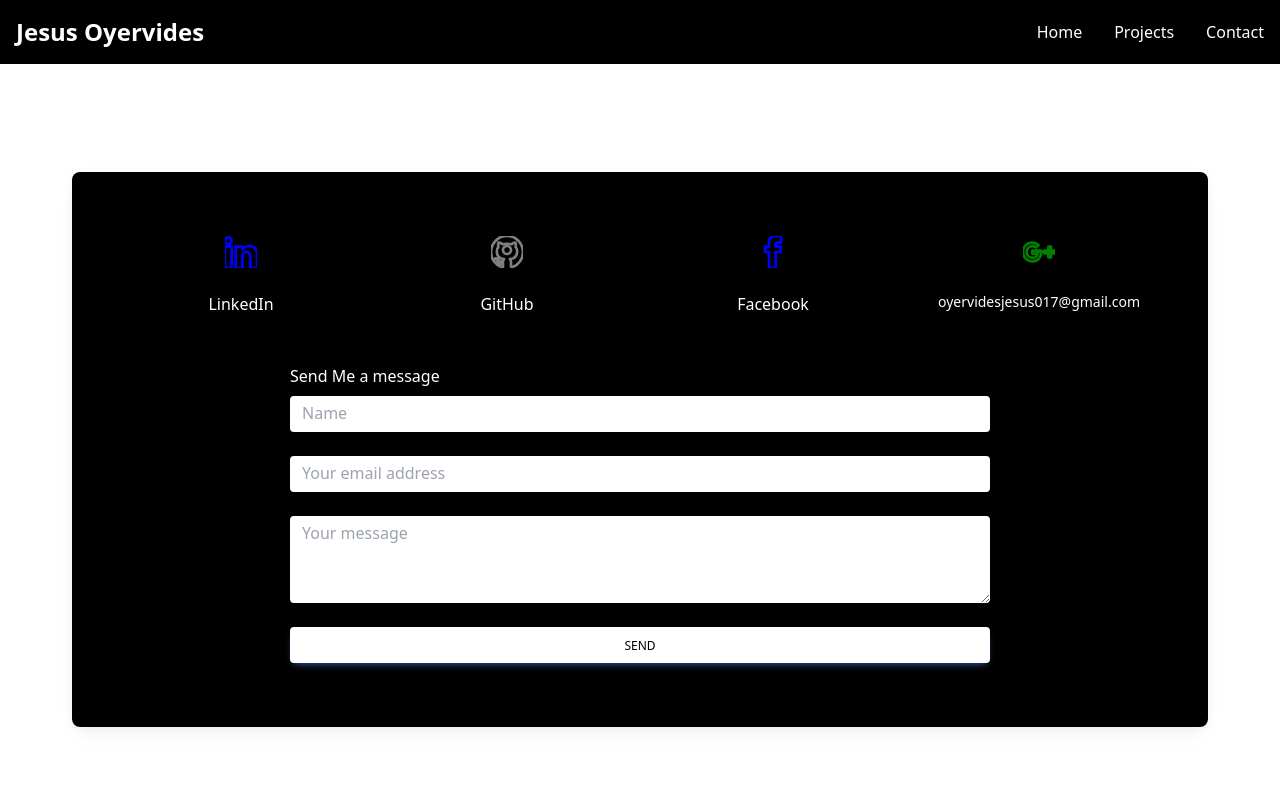
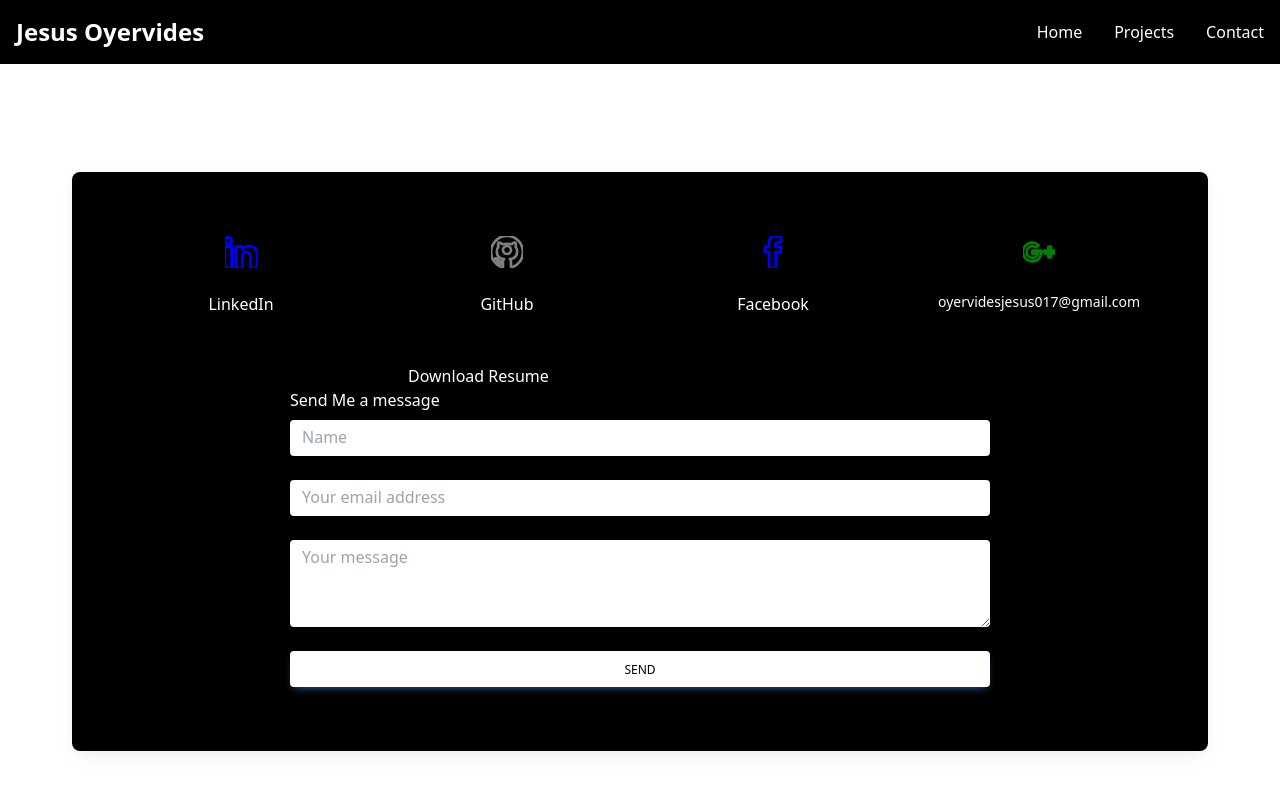
Before and after one commit to jesusoyer/nextjs-portfolio, a Next.js app: page /contact in a window 1280 px wide. Shown: the top 800 px of the page. Built offline with nearby package versions, Linux system fonts and the light colour scheme.

Commit message:
added download resume link

```diff
--- a/components/ContactPage.tsx
+++ b/components/ContactPage.tsx
@@ -92,6 +92,9 @@ export default function contactPage() {
             </svg>
             <h6 className="font-medium text-white ">GitHub</h6>
             </a>
+
+
+
           </div>
 
           <div className="mx-auto mb-6 text-center md:mb-0">
@@ -117,8 +120,18 @@ export default function contactPage() {
             </svg>
             <h6 className="font-medium text-white text-sm">oyervidesjesus017@gmail.com</h6>
             </a>
+
           </div>
+
         </div>
+        <div>
+        <a
+    href="/JesusOyervidesSoftwareEngineerupdate.pdf"
+    alt="download resume"
+    target="_blank"
+    rel="noopener noreferrer"
+    className='text-white  mx-72 hover:underline'
+  >Download Resume</a></div>
         <div className="mx-auto max-w-[700px]">
           <h1 className="text-white mb-2">Send Me a message</h1>
           <form onSubmit={handleSubmit}>
```
Also changed, not shown: 1 other file (tests, documents, lock files or other folders).
